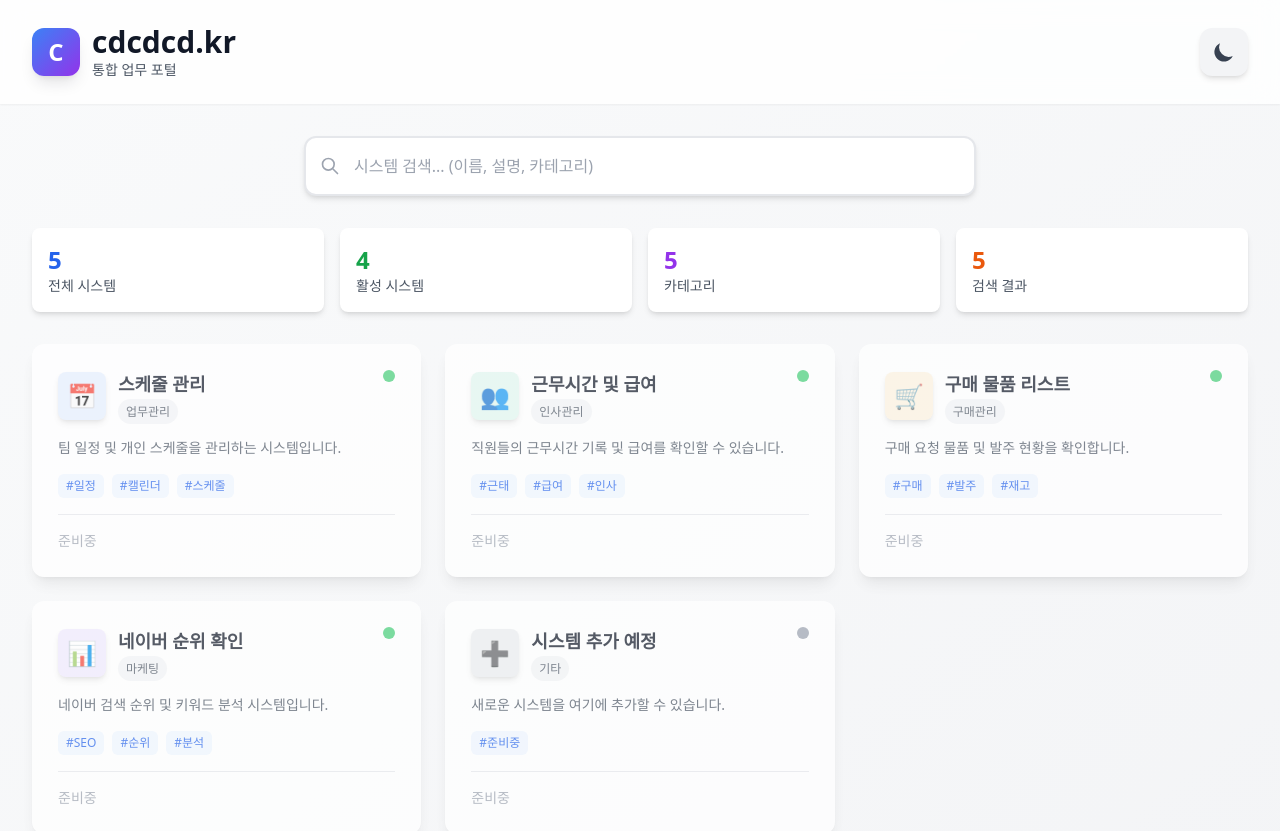
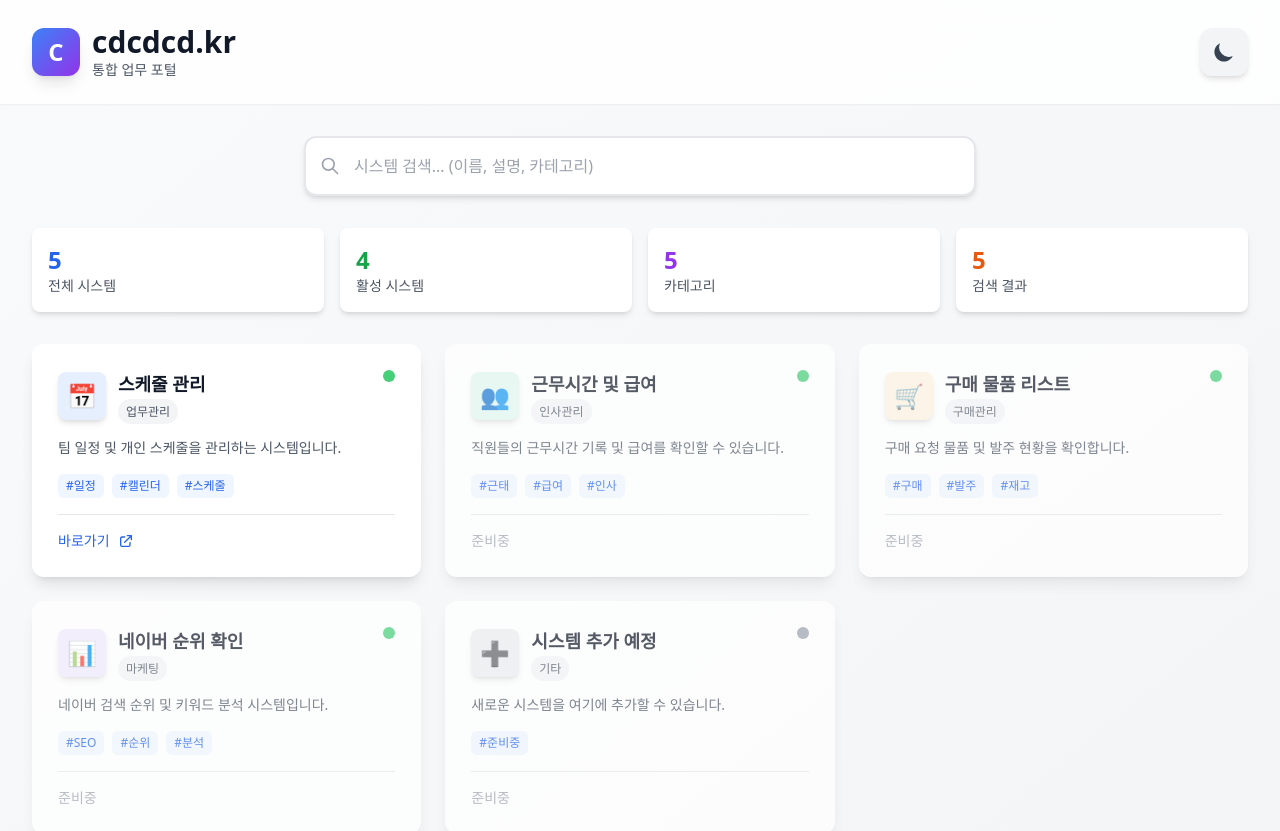
Before and after one commit to senti270/portal, a Next.js app: page / in a window 1280 px wide. Shown: the top 831 px of the page. Built offline with nearby package versions, Linux system fonts and the light colour scheme.

Commit message:
Update: Add schedule management system URL

```diff
--- a/data/systems.ts
+++ b/data/systems.ts
@@ -18,7 +18,7 @@ export const systems: System[] = [
     icon: '📅',
     color: '#3B82F6',
     category: '업무관리',
-    url: '', // 실제 URL로 변경하세요
+    url: 'https://work-schedule-next.vercel.app/',
     status: 'active',
     tags: ['일정', '캘린더', '스케줄'],
   },
```
